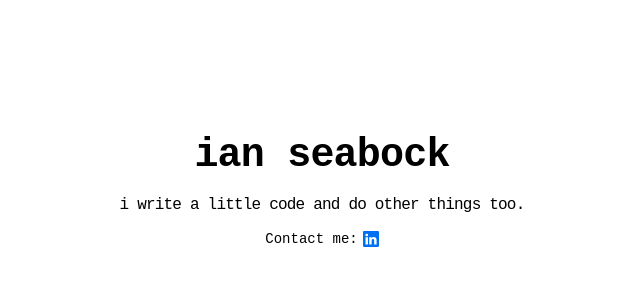
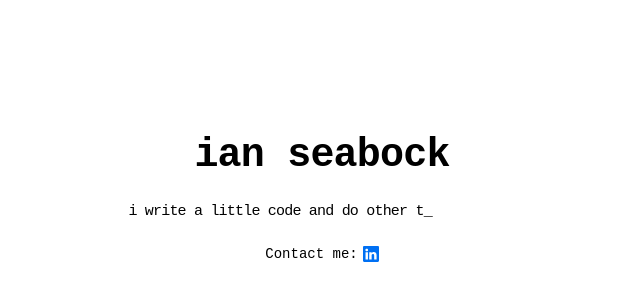
Before and after one commit to iseabock/ianseabock, a Next.js app: page / in a window 1280 px wide. Shown: the part 108-408 px from the top of the page, without its empty margins (318-958 px from the left). Built offline with nearby package versions, Linux system fonts and the light colour scheme.

Commit message:
Typewriter

```diff
--- a/components/Header.jsx
+++ b/components/Header.jsx
@@ -39,40 +39,48 @@ const Header = () => {
                 {config.name}
             </Typography>
             <Typography
+                component="h2"
                 sx={{
+                    display: 'flex',
+                    flexDirection: 'row',
+                    alignItems: 'center',
+                    justifyContent: 'center',
+                    width: '100%',
                     marginTop: '1rem',
                     lineHeight: 1.2,
                     letterSpacing: '-0.05rem',
-                    textAlign: 'center'
+                    textAlign: 'center',
+                    height: '2rem'
                 }}>
                 <Typewriter
                     sentence="i write a little code and do other things too."
-                    typingSpeed={100}
+                    typingSpeed={200}
+                    pauseAtIndices={[21]}
                 />
             </Typography>
             <Box
+                component={'div'}
                 sx={{
-                    flexDirection: 'row',
                     display: 'inline-flex',
-                    alignItems: 'center',
                     justifyContent: 'center',
                     marginTop: '1rem',
                     width: '100%'
                 }}>
                 <Typography
                     variant="body2"
-                    component="p"
+                    component="div"
                     sx={{
-                        lineHeight: 1.2
+                        flexDirection: 'row',
+                        display: 'inline-flex',
+                        alignItems: 'center',
+                        justifyContent: 'center'
                     }}>
-                    Contact me:
-                </Typography>
-
+                    Contact me:{' '}
                     <Link
                         href="https://www.linkedin.com/in/seabock/"
                         sx={{
                             marginLeft: '5px',
-                        marginBottom: '-3px',
+                            marginBottom: '-5px',
                             color: '#0070f3',
                             textDecoration: 'none'
                         }}
@@ -87,6 +95,7 @@ const Header = () => {
                             <path d="M0 1.146C0 .513.526 0 1.175 0h13.65C15.474 0 16 .513 16 1.146v13.708c0 .633-.526 1.146-1.175 1.146H1.175C.526 16 0 15.487 0 14.854V1.146zm4.943 12.248V6.169H2.542v7.225h2.401zm-1.2-8.212c.837 0 1.358-.554 1.358-1.248-.015-.709-.52-1.248-1.342-1.248-.822 0-1.359.54-1.359 1.248 0 .694.521 1.248 1.327 1.248h.016zm4.908 8.212V9.359c0-.216.016-.432.08-.586.173-.431.568-.878 1.232-.878.869 0 1.216.662 1.216 1.634v3.865h2.401V9.25c0-2.22-1.184-3.252-2.764-3.252-1.274 0-1.845.7-2.165 1.193v.025h-.016a5.54 5.54 0 0 1 .016-.025V6.169h-2.4c.03.678 0 7.225 0 7.225h2.4z" />
                         </svg>
                     </Link>
+                </Typography>
             </Box>
         </Box>
     );
--- a/components/Typewriter.jsx
+++ b/components/Typewriter.jsx
@@ -1,9 +1,40 @@
 import React, { useState, useEffect } from 'react';
 import PropTypes from 'prop-types';
+import Typography from '@mui/material/Typography';
+import Box from '@mui/material/Box';
 
+const BlinkingCursor = () => {
+    const [show, setShow] = useState(true);
+
+    useEffect(() => {
+        const timer = setInterval(() => {
+            setShow((prevShow) => !prevShow);
+        }, 500);
+
+        return () => {
+            clearInterval(timer);
+        };
+    }, []);
+
+    return <div sx={{ width: '1rem' }}>{show ? '_' : ' '}</div>;
+};
 const Typewriter = ({ sentence, typingSpeed }) => {
     const [currentText, setCurrentText] = useState('');
     const [currentIndex, setCurrentIndex] = useState(0);
+    const [fontSize, setFontSize] = useState(16);
+    let speed = Math.floor(Math.random() * typingSpeed) + 50;
+
+    useEffect(() => {
+        var container = document.getElementById('sentenceTest');
+        var text = document.getElementById('text');
+        var fontSize = 20;
+        text.style.fontSize = fontSize + 'px';
+        while (Math.ceil(text.clientWidth) > container.clientWidth) {
+            fontSize--;
+            text.style.fontSize = fontSize + 'px';
+            setFontSize(`${fontSize--}px`);
+        }
+    }, [fontSize]);
 
     useEffect(() => {
         const timer = setInterval(() => {
@@ -13,14 +44,43 @@ const Typewriter = ({ sentence, typingSpeed }) => {
             } else {
                 clearInterval(timer);
             }
-        }, typingSpeed);
+        }, speed);
 
         return () => {
             clearInterval(timer);
         };
     }, [sentence, currentIndex, typingSpeed]);
 
-    return <span>{currentText}</span>;
+    return (
+        <Box flexDirection="column" alignItems="center" justifyContent="center">
+            <Typography
+                component="div"
+                sx={{
+                    width: '24.2rem',
+                    display: 'flex',
+                    flexDirection: 'row',
+                    alignItems: 'center',
+                    justifyContent: 'flex-start',
+                    margin: '0 auto',
+                    fontSize: fontSize
+                }}>
+                {currentText}
+                <BlinkingCursor />
+            </Typography>
+            <div id="sentenceTest" style={{ width: '24.2rem' }}>
+                <div
+                    id="text"
+                    style={{
+                        whiteSpace: 'nowrap',
+                        width: 'auto',
+                        position: 'absolute',
+                        color: 'transparent'
+                    }}>
+                    {sentence}
+                </div>
+            </div>
+        </Box>
+    );
 };
 
 Typewriter.propTypes = {
```
Also changed, not shown: .eslintrc.js. Lines whose indentation alone changed are shown as unchanged.
